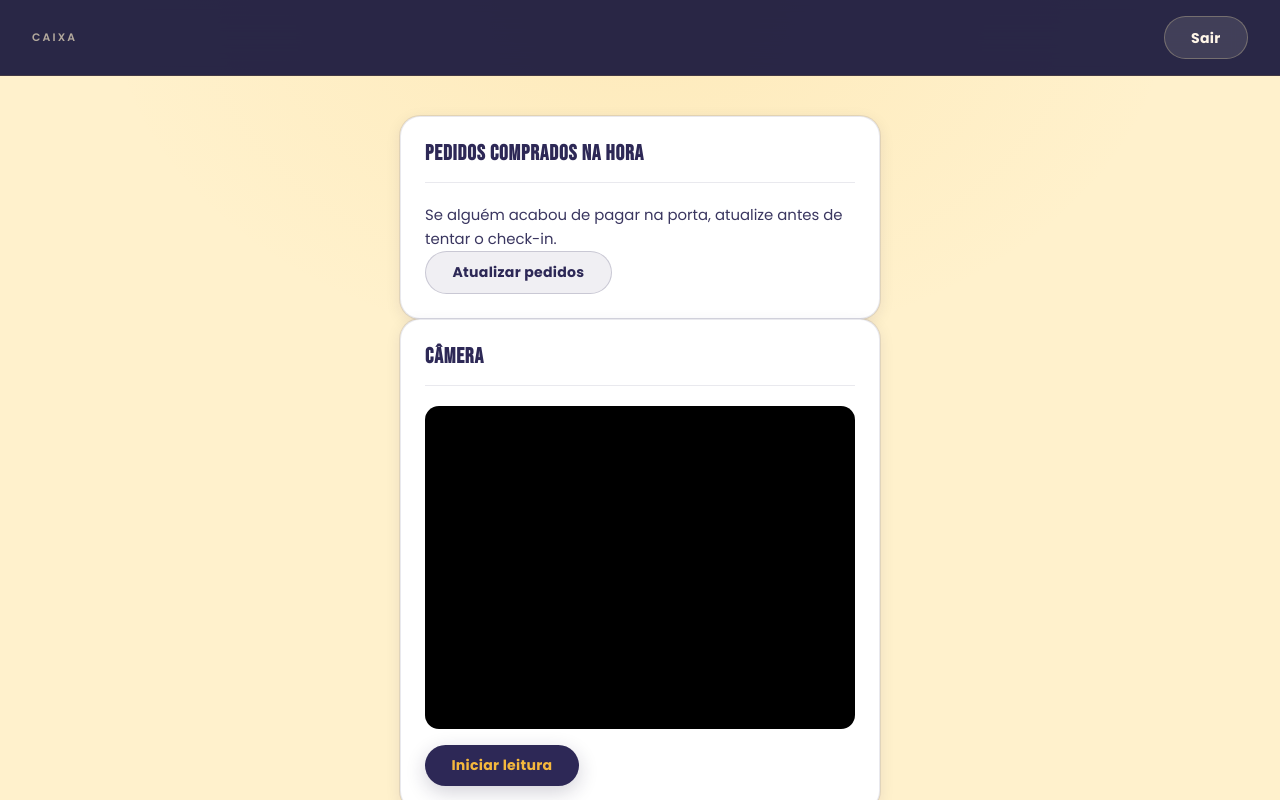
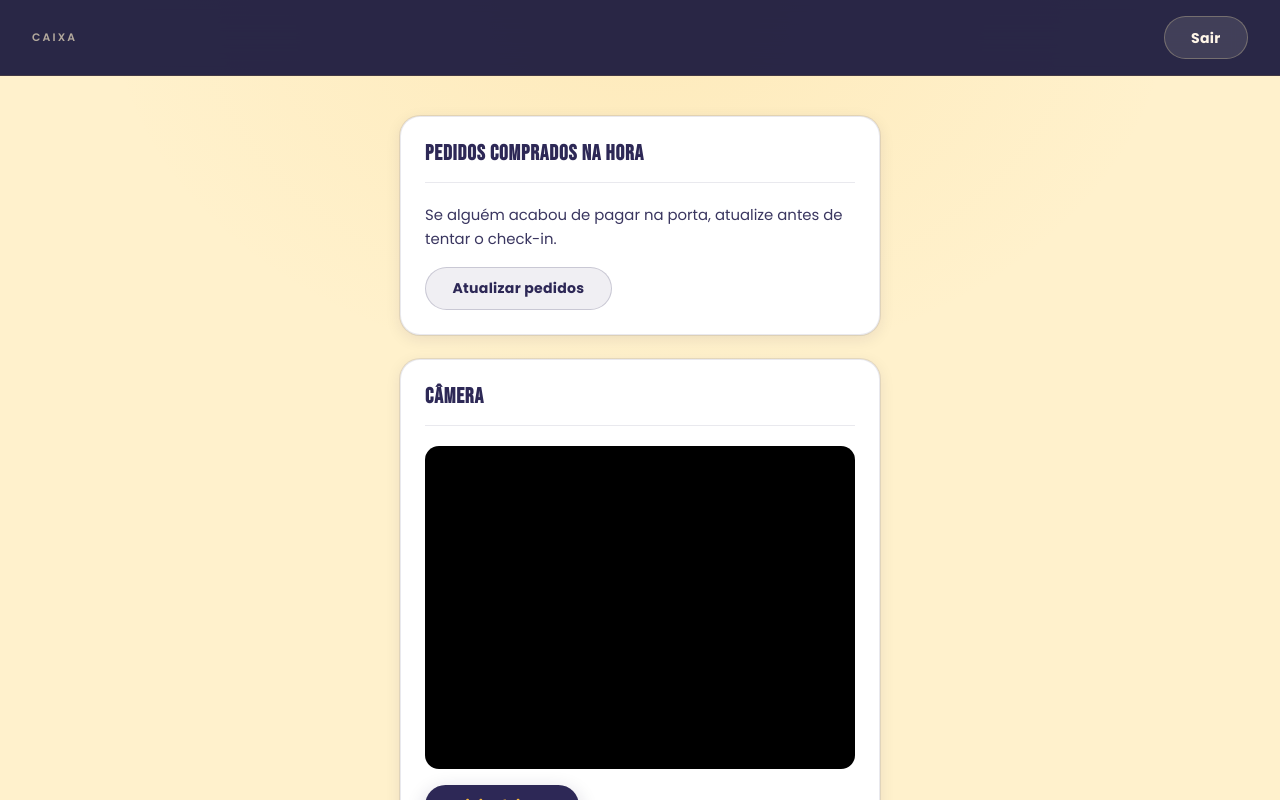
Before and after one commit to felipeacampelo/mio-festa-2026, a React (Vite) app in the folder frontend/: page /caixa/checkin in a window 1280 px wide. Shown: the top 800 px of the page. Built offline with nearby package versions, Linux system fonts and the light colour scheme; no server answers; sample sign-in values are in the browser's storage.

Commit message:
Espacamento entre os cards da tela de check-in
O card de "Atualizar pedidos" ficava colado no de Camera, sem
respiro entre os blocos.

```diff
--- a/frontend/src/pages/VendorCheckinPage.tsx
+++ b/frontend/src/pages/VendorCheckinPage.tsx
@@ -133,9 +133,11 @@ export default function VendorCheckinPage() {
 
       {!result && (
         <>
-          <div className="card">
+          <div className="card" style={{ marginBottom: "1.5rem" }}>
             <h2>Pedidos comprados na hora</h2>
-            <p>Se alguém acabou de pagar na porta, atualize antes de tentar o check-in.</p>
+            <p style={{ marginBottom: "1rem" }}>
+              Se alguém acabou de pagar na porta, atualize antes de tentar o check-in.
+            </p>
             <button
               className="button button-secondary"
               onClick={handleSyncPayments}
@@ -143,10 +145,10 @@ export default function VendorCheckinPage() {
             >
               {syncingPayments ? <><SpinnerIcon /> Atualizando…</> : "Atualizar pedidos"}
             </button>
-            {syncMessage && <p className="checkin-result-reason">{syncMessage}</p>}
+            {syncMessage && <p className="checkin-result-reason" style={{ marginTop: "0.75rem" }}>{syncMessage}</p>}
           </div>
 
-          <div className="card">
+          <div className="card" style={{ marginBottom: "1.5rem" }}>
             <h2>Câmera</h2>
             <div className="camera-wrap">
               <video
```
